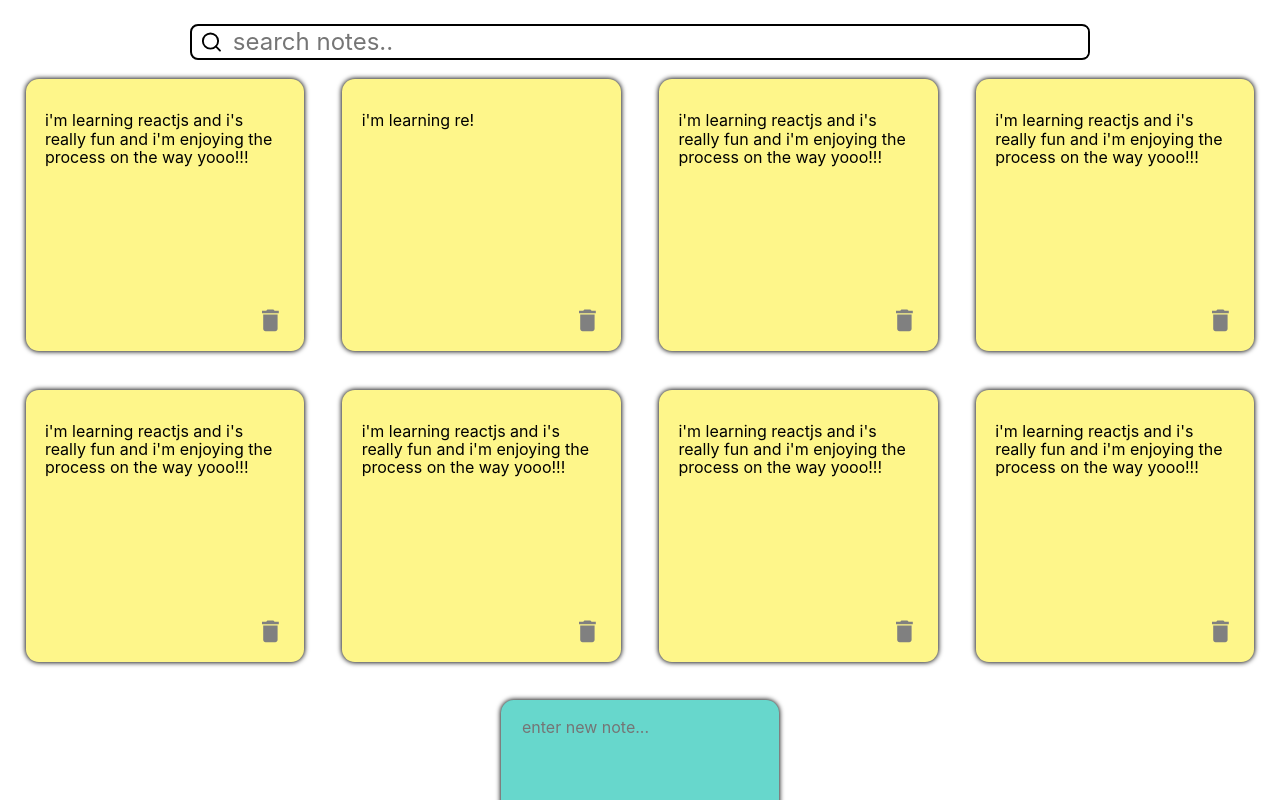
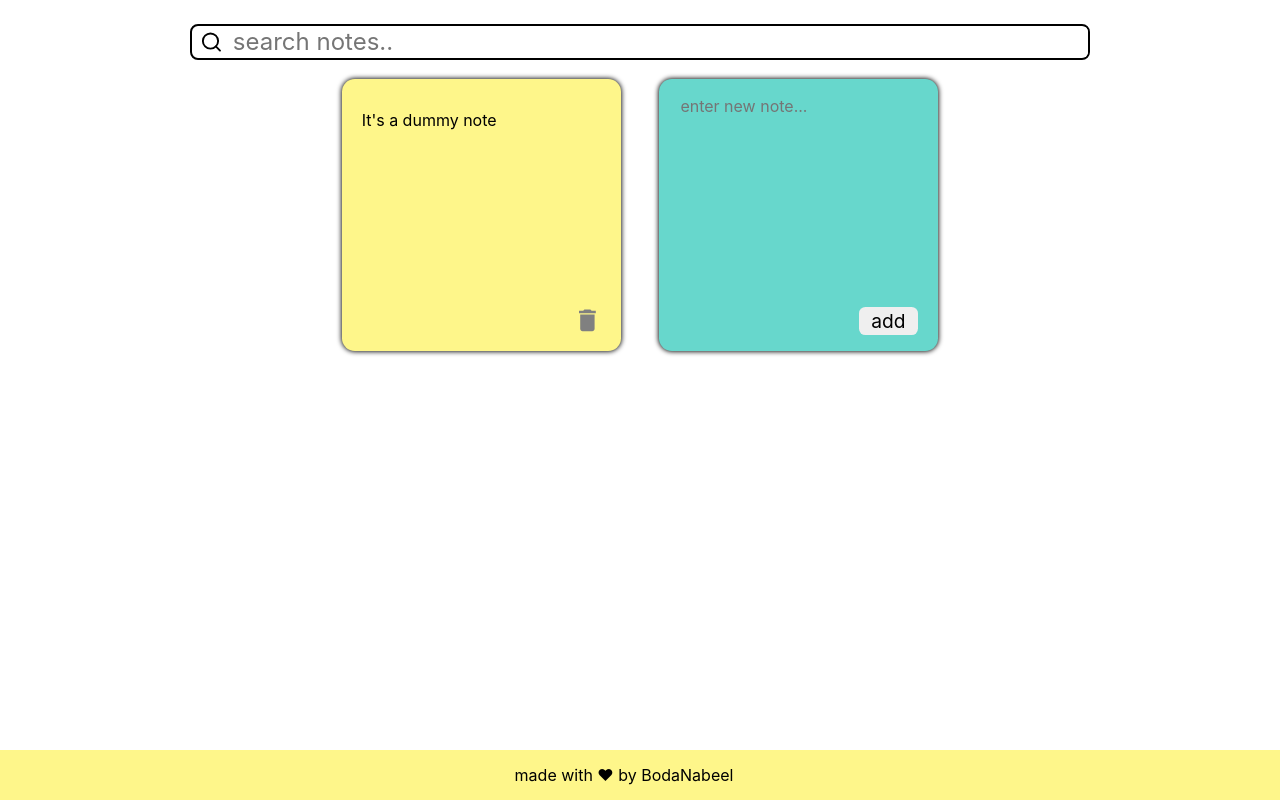
Before and after one commit to BodaNabeel/note-keeping-react, a React (Create React App) app: page / in a window 1280 px wide. Shown: the top 800 px of the page. Built offline with nearby package versions, Linux system fonts and the light colour scheme.

Commit message:
localStorage added

```diff
--- a/src/App.js
+++ b/src/App.js
@@ -1,53 +1,32 @@
-import { useState } from "react";
+import { useEffect, useState } from "react";
 import NoteList from "./components/NoteList";
 import { v4 as uuidv4 } from "uuid";
 import Search from "./components/Search";
+import useLocalStorage from "./hooks/useLocalStorage";
 
 function App() {
-  const [searchText, setSearchText] = useState("");
-  const [notes, setNotes] = useState([
+  const initalValue = [
     {
-      text: "i'm learning reactjs and i's really fun and i'm enjoying the process on the way yooo!!!",
+      text: "It's a dummy note",
       id: uuidv4(),
     },
-    {
-      text: "i'm learning re!",
-      id: uuidv4(),
-    },
-    {
-      text: "i'm learning reactjs and i's really fun and i'm enjoying the process on the way yooo!!!",
-      id: uuidv4(),
-    },
-    {
-      text: "i'm learning reactjs and i's really fun and i'm enjoying the process on the way yooo!!!",
-      id: uuidv4(),
-    },
-    {
-      text: "i'm learning reactjs and i's really fun and i'm enjoying the process on the way yooo!!!",
-      id: uuidv4(),
-    },
-    {
-      text: "i'm learning reactjs and i's really fun and i'm enjoying the process on the way yooo!!!",
-      id: uuidv4(),
-    },
-    {
-      text: "i'm learning reactjs and i's really fun and i'm enjoying the process on the way yooo!!!",
-      id: uuidv4(),
-    },
-    {
-      text: "i'm learning reactjs and i's really fun and i'm enjoying the process on the way yooo!!!",
-      id: uuidv4(),
-    },
-  ]);
+  ];
+  const [notes, setNotes] = useLocalStorage("notes", initalValue);
+  const [searchText, setSearchText] = useState("");
+
   return (
     <>
       <div className="flex-wrapper">
         <div className="main-content">
           <Search setSearchText={setSearchText} />
           <NoteList
-            notes={notes.filter((notes) =>
-              notes.text.toLowerCase().includes(searchText.toLowerCase())
-            )}
+            notes={
+              notes.length > 0
+                ? notes.filter((notes) =>
+                    notes.text.toLowerCase().includes(searchText.toLowerCase())
+                  )
+                : []
+            }
             setNotes={setNotes}
           />
         </div>
--- /dev/null
+++ b/src/hooks/useLocalStorage.js
@@ -0,0 +1,52 @@
+import { useState } from "react";
+// Usage
+function App() {
+  // Similar to useState but first arg is key to the value in local storage.
+  const [name, setName] = useLocalStorage("name", "Bob");
+  return (
+    <div>
+      <input
+        type="text"
+        placeholder="Enter your name"
+        value={name}
+        onChange={(e) => setName(e.target.value)}
+      />
+    </div>
+  );
+}
+// Hook
+function useLocalStorage(key, initialValue) {
+  // State to store our value
+  // Pass initial state function to useState so logic is only executed once
+  const [storedValue, setStoredValue] = useState(() => {
+    try {
+      // Get from local storage by key
+      const item = window.localStorage.getItem(key);
+      // Parse stored json or if none return initialValue
+      return item ? JSON.parse(item) : initialValue;
+    } catch (error) {
+      // If error also return initialValue
+      console.log(error);
+      return initialValue;
+    }
+  });
+  // Return a wrapped version of useState's setter function that ...
+  // ... persists the new value to localStorage.
+  const setValue = (value) => {
+    try {
+      // Allow value to be a function so we have same API as useState
+      const valueToStore =
+        value instanceof Function ? value(storedValue) : value;
+      // Save state
+      setStoredValue(valueToStore);
+      // Save to local storage
+      window.localStorage.setItem(key, JSON.stringify(valueToStore));
+    } catch (error) {
+      // A more advanced implementation would handle the error case
+      console.log(error);
+    }
+  };
+  return [storedValue, setValue];
+}
+
+export default useLocalStorage
```
